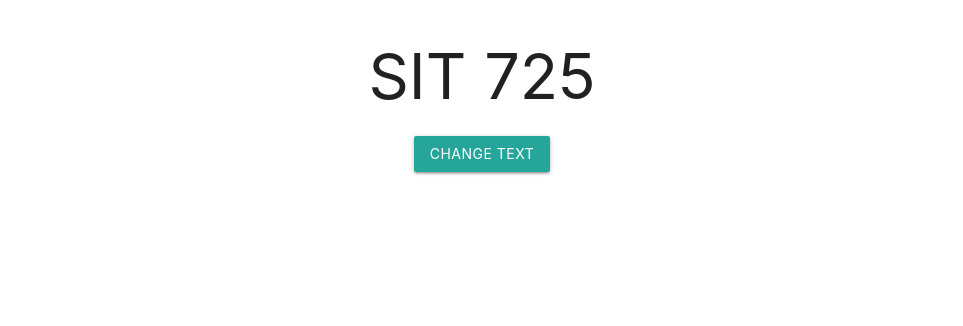
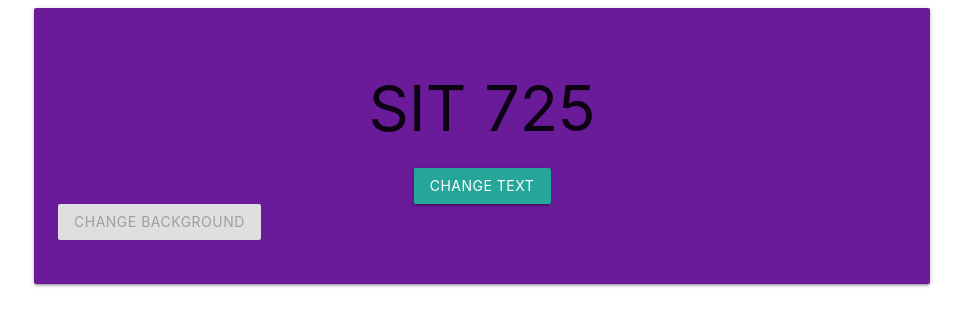
Before and after one commit to shaunv01/sit725-2021-t3-prac1, a plain HTML site: page index.html in a window 1280 px wide. Shown: the whole page, without its empty margins (158-1121 px from the left). Drawn offline with nearby package versions, Linux system fonts and the light colour scheme.

Commit message:
added second button and updated read me

```diff
--- a/index.html
+++ b/index.html
@@ -22,12 +22,17 @@
 
 <body>
     <div class="container">
-        <div class="row">
-            <div class="col s12">
-                <h1 id="heading" class="center-align">SIT 725</h1>
-            </div>
-            <div class="col s12 center-align">
-                <a class="waves-effect waves-light btn" onclick="changeText()">Change Text</a>
+        <div id="cardPanel1" class="card-panel purple darken-3">
+            <div class="row">
+                <div class="col s12">
+                    <h1 id="heading" class="center-align">SIT 725</h1>
+                </div>
+                <div class="col s12 center-align">
+                    <a id="btn1" class="waves-effect waves-light btn pulse" onclick="changeText()">Change Text</a>
+                </div>
+                <div "class col s1 left-align">
+                    <a id="btn2" class="btn disabled" onclick="changeBackground()">Change Background</a>
+                </div>
             </div>
         </div>
     </div>
--- a/js/scripts.js
+++ b/js/scripts.js
@@ -1,10 +1,30 @@
 function changeText(){
+
     var textsArray = ["Text 1", "Text 2", "Text 3", "Text 4", "Text 5"]
+    var colourArray = ["red-text", "green-text", "blue-text", "white-text", "black-text"]
+    var alignArray = ["right-align","center-align","left-align"]
     var number = getRandomNumberBetween(0,textsArray.length - 1)
+    var alignNum = getRandomNumberBetween(0,alignArray.length - 1)
     console.log("Index: ",number)
-    document.getElementById("heading").innerHTML = textsArray[number];
+    document.getElementById("heading").innerHTML = 'SIT725 ' + textsArray[number] + " number=" + number
+    //Change the elements colour and alignment based on random number chose above
+    document.getElementById("heading").setAttribute("class",alignArray[alignNum] + " " + colourArray[number])
+    //Enable the "change background" number when number is even, disable when odd
+    if (number%2!=0){
+        document.getElementById("btn2").setAttribute("class","btn disabled");
+    } else {
+        document.getElementById("btn2").setAttribute("class","waves-effect waves-light btn pulse");
+    };
 }
 
 function getRandomNumberBetween(min,max){
     return Math.floor(Math.random()*(max-min+1)+min);
 }
+
+function changeBackground(){
+    //This function will change the card panel colour and then call the changeText function
+    var bgArray = ["card-panel purple darken-3","card-panel green darken-3","card-panel grey darken-3"]
+    var bgNum = getRandomNumberBetween(0,bgArray.length-1)
+    document.getElementById("cardPanel1").setAttribute("class",bgArray[bgNum])
+    changeText();
+}
```
Also changed, not shown: 1 other file.
